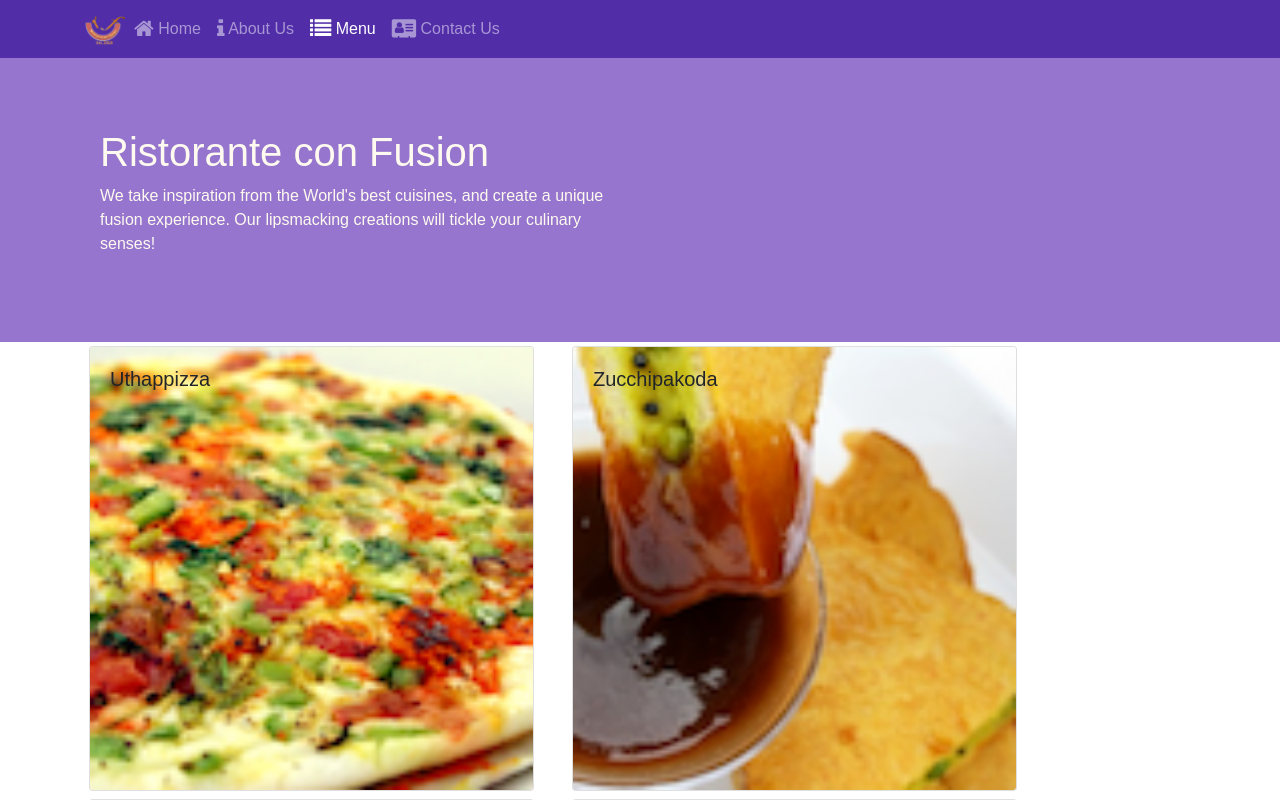
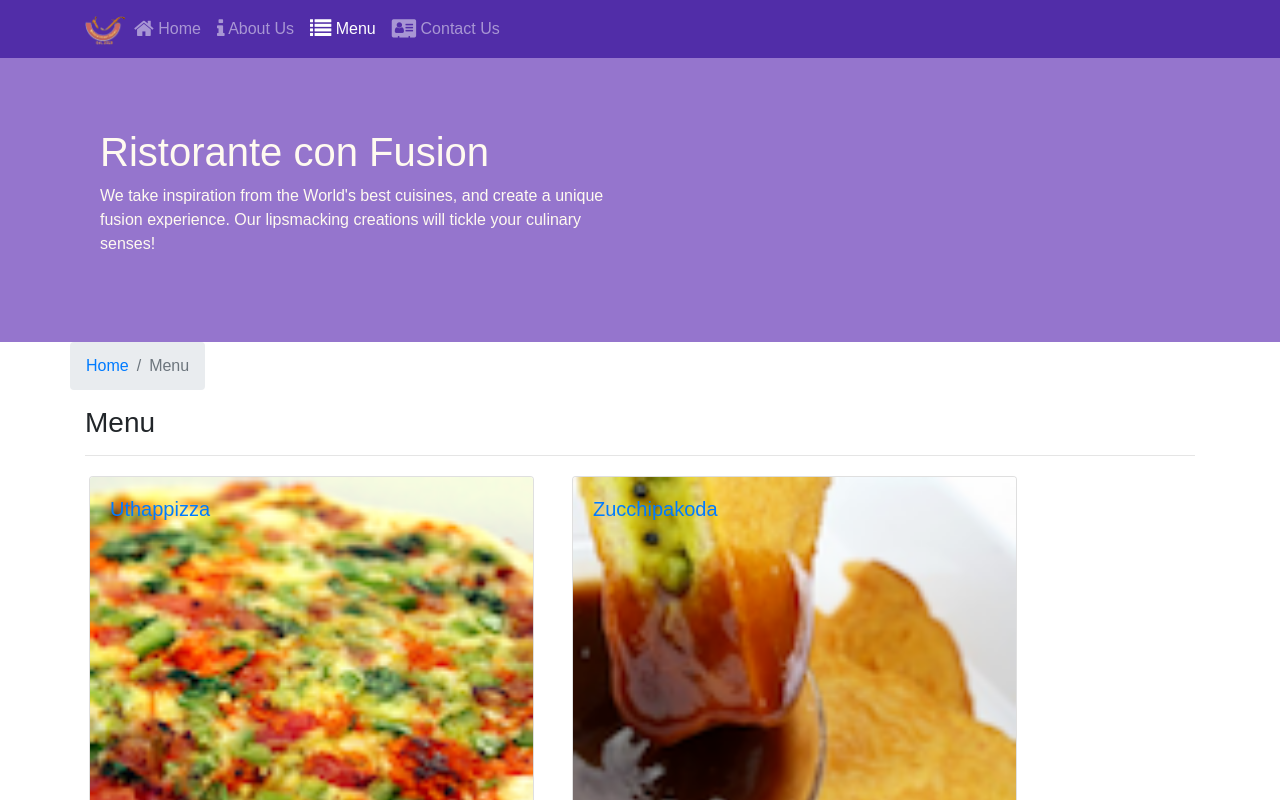
Before and after one commit to FielLucas/React, a React (Create React App) app: page /menu in a window 1280 px wide. Shown: the top 800 px of the page. Built offline with nearby package versions, Linux system fonts and the light colour scheme.

Commit message:
Single Page Applications Part 2

```diff
--- a/src/components/ContactComponent.js
+++ b/src/components/ContactComponent.js
@@ -1,8 +1,20 @@
 import React from 'react';
+import { Breadcrumb, BreadcrumbItem } from 'reactstrap';
+import { Link } from 'react-router-dom';
 
 function Contact(props) {
     return(
         <div className="container">
+		<div className="row">
+                <Breadcrumb>
+                    <BreadcrumbItem><Link to="/home">Home</Link></BreadcrumbItem>
+                    <BreadcrumbItem active>Contact Us</BreadcrumbItem>
+                </Breadcrumb>
+                <div className="col-12">
+                    <h3>Contact Us</h3>
+                    <hr />
+                </div>
+            </div>
             <div className="row row-content">
                 <div className="col-12">
                 <h3>Location Information</h3>
--- a/src/components/DishDetailComponent.js
+++ b/src/components/DishDetailComponent.js
@@ -1,9 +1,11 @@
 import React from 'react'
-import { Card, CardImg, CardText, CardBody, CardTitle } from 'reactstrap'
+import { Card, CardImg, CardText, CardBody,
+    CardTitle, Breadcrumb, BreadcrumbItem } from 'reactstrap';
+import { Link } from 'react-router-dom';
 
 	function RenderDish({dish}) {
 		return (
-			<div className = 'col-12 col-md-5 m-1'>
+			<div>
 				<Card>
 					<CardImg width="100%" src={dish.image} alt={dish.name}/>
 						<CardBody>
@@ -16,16 +18,18 @@
     }
     function RenderComments({comments}) {
 		return (
-			<div className = 'col-12 col-md-5 m-1'>
+			<div>
 				<h4>Comments</h4>
+				<ul className="list-unstyled">
 					{comments.map((comment) => {
 						return (
-							<div key = {comment.id}>
-								<p>{comment.comment}</p>
-								<p>{`-- ${comment.author} , ${new Intl.DateTimeFormat('en-US', { year: 'numeric', month: 'short', day: '2-digit'}).format(new Date(Date.parse(comment.date)))}`}</p>
-							</div>
+							<li key={comment.id}>
+							<p>{comment.comment}</p>
+							<p> -- {comment.author}, {new Intl.DateTimeFormat('en-US', { year: 'numeric', month: 'short', day: '2-digit'}).format(new Date(Date.parse(comment.date)))}</p>
+							</li>
 						)
-				})}
+					})}
+				</ul>
 			</div>
 		)
     }
@@ -33,18 +37,33 @@
     const  DishDetail = (props) => {
 	if(props.dish != null){
 		return (
-			<div className='container'>
-				<div className = 'row'>
-					<RenderDish dish={props.dish}/>
-					<RenderComments comments={props.dish.comments}/>
-				</div>
-			</div>
-		)}
-	else {
+                <div className="container">
+					<div className="row">
+						<Breadcrumb>
+
+							<BreadcrumbItem><Link to="/menu">Menu</Link></BreadcrumbItem>
+							<BreadcrumbItem active>{props.dish.name}</BreadcrumbItem>
+						</Breadcrumb>
+						<div className="col-12">
+							<h3>{props.dish.name}</h3>
+							<hr />
+						</div>
+					</div>
+					<div className="row">
+						<div className="col-12 col-md-5 m-1">
+							<RenderDish dish={props.dish} />
+						</div>
+						<div className="col-12 col-md-5 m-1">
+							<RenderComments comments={props.comments} />
+						</div>
+					</div>
+                </div>
+            )}
+	else
 		return (
 			<div></div>
 			)
-		}
+
 	}
 
 export default DishDetail
--- a/src/components/MainComponent.js
+++ b/src/components/MainComponent.js
@@ -34,12 +34,20 @@
 				);
     }
 
+	const DishWithId = ({match}) => {
+		return(
+			<DishDetail dish={this.state.dishes.filter((dish) => dish.id === parseInt(match.params.dishId,10))[0]}
+				comments={this.state.comments.filter((comment) => comment.dishId === parseInt(match.params.dishId,10))} />
+		);
+    };
+
 		return (
 			<div>
 				<Header />
 				<Switch>
 					<Route path='/home' component={HomePage} />
 					<Route exact path='/menu' component={() => <Menu dishes={this.state.dishes} />} />
+					<Route path='/menu/:dishId' component={DishWithId} />
 					<Route exact path='/contactus' component={Contact} />
 					<Redirect to="/home" />
 				</Switch>
--- a/src/components/MenuComponent.js
+++ b/src/components/MenuComponent.js
@@ -1,14 +1,17 @@
 import React from 'react';
 import { Card, CardImg, CardImgOverlay,
-    CardTitle } from 'reactstrap';
+    CardTitle, Breadcrumb, BreadcrumbItem } from 'reactstrap';
+import { Link } from 'react-router-dom';
 
-    function RenderMenuItem ({dish}) {
+    function RenderMenuItem ({dish, onClick}) {
         return (
-            <Card >
-                <CardImg width="100%" src={dish.image} alt={dish.name} />
-                <CardImgOverlay>
-                    <CardTitle>{dish.name}</CardTitle>
-                </CardImgOverlay>
+            <Card>
+                <Link to={`/menu/${dish.id}`} >
+                    <CardImg width="100%" src={dish.image} alt={dish.name} />
+                    <CardImgOverlay>
+                        <CardTitle>{dish.name}</CardTitle>
+                    </CardImgOverlay>
+                </Link>
             </Card>
         );
     }
@@ -18,13 +21,23 @@
         const menu = props.dishes.map((dish) => {
             return (
                 <div className="col-12 col-md-5 m-1"  key={dish.id}>
-                    <RenderMenuItem dish={dish} onClick={props.onClick} />
+                    <RenderMenuItem dish={dish} />
                 </div>
             );
         });
 
         return (
             <div className="container">
+                <div className="row">
+                    <Breadcrumb>
+                        <BreadcrumbItem><Link to="/home">Home</Link></BreadcrumbItem>
+                        <BreadcrumbItem active>Menu</BreadcrumbItem>
+                    </Breadcrumb>
+                    <div className="col-12">
+                        <h3>Menu</h3>
+                        <hr />
+                    </div>
+                </div>
                 <div className="row">
                     {menu}
                 </div>
```
